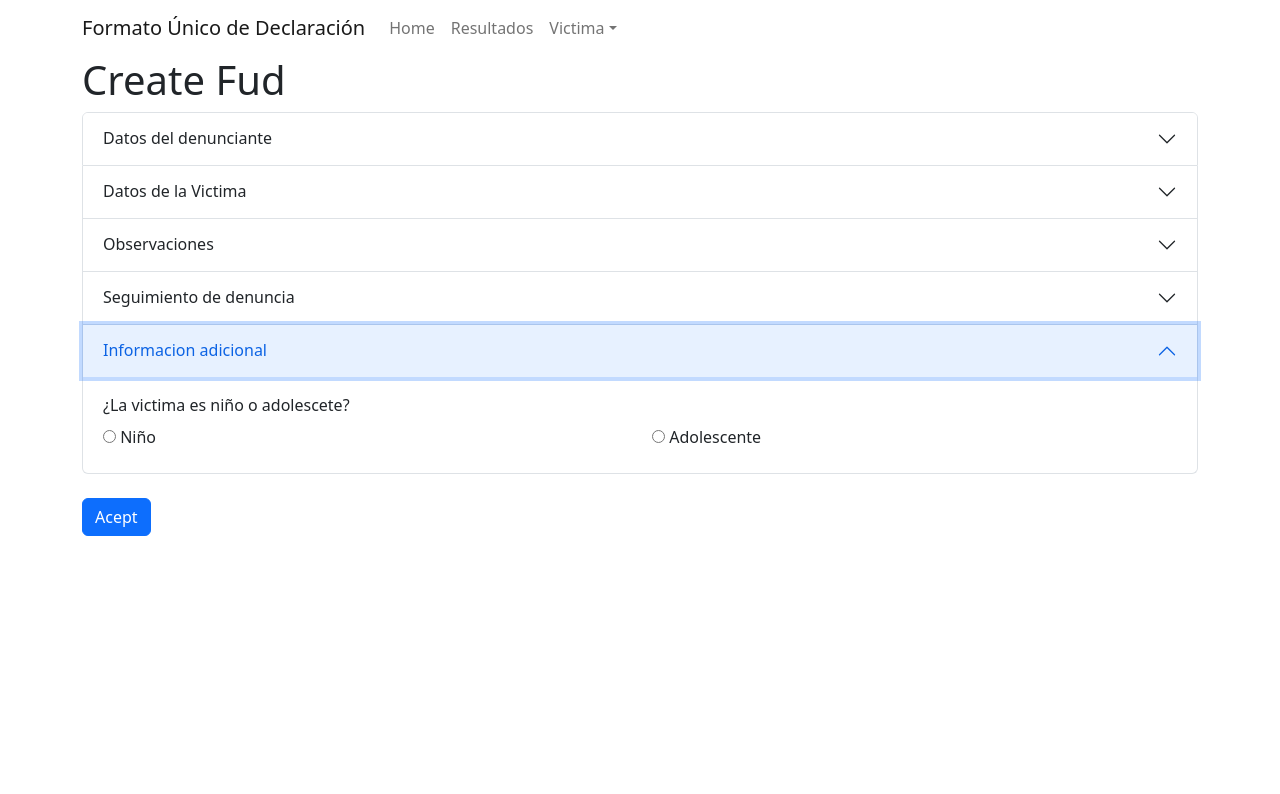
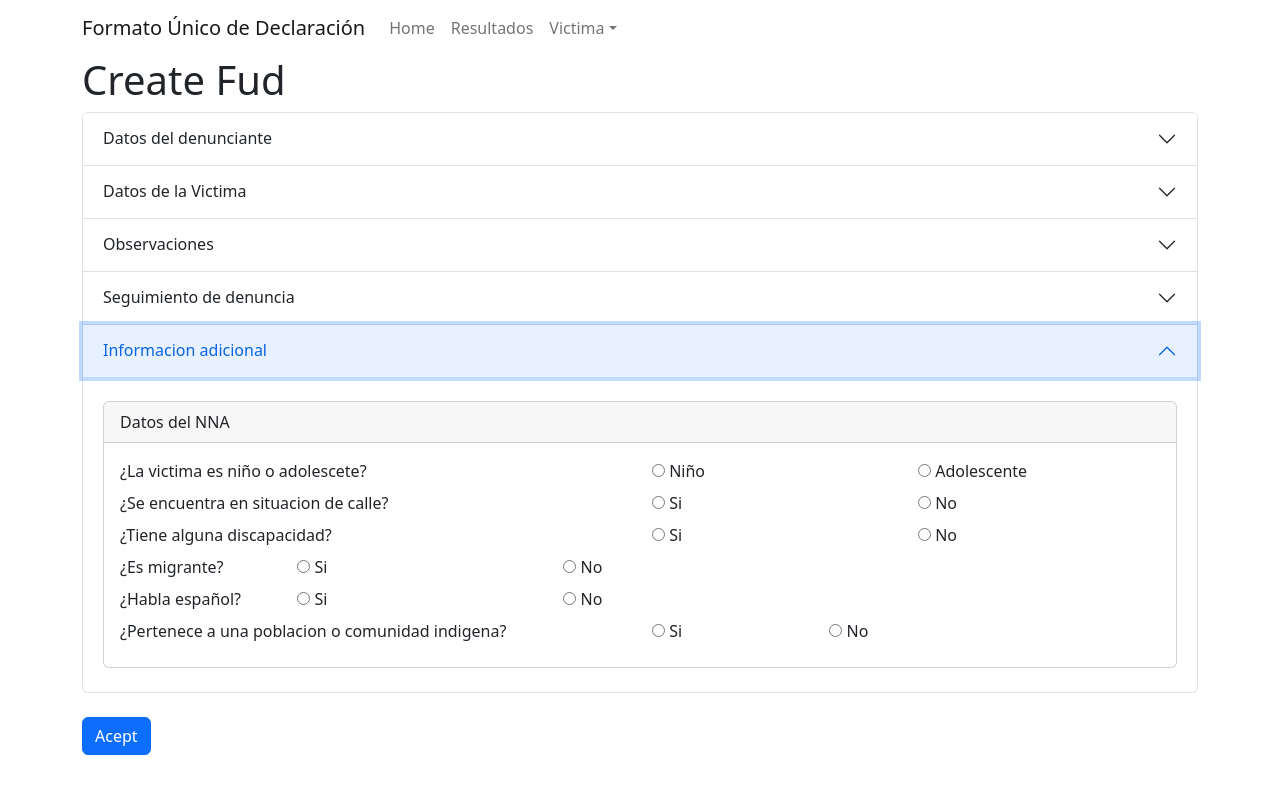
Before and after one commit to YoZaiKK/fud, a React (Vite) app in the folder client/: page /new in a window 1280 px wide. Both pictures are taken after a click on the button "Informacion adicional". Shown: the top 794 px of the page. Built offline with nearby package versions, Linux system fonts and the light colour scheme.

Commit message:
fud form completo

```diff
--- a/client/src/pages/FudForm.jsx
+++ b/client/src/pages/FudForm.jsx
@@ -36,7 +36,7 @@ export const FudForm = () => {
 		};
 		loadFud();
 	}, []);
-	function variasVictimas({victimas}) {
+	function variasVictimas({ victimas }) {
 		let arrayVictimas = [];
 		for (let i = 0; i < victimas; i++) {
 			arrayVictimas.push(
@@ -502,7 +502,10 @@ export const FudForm = () => {
 									</Form.Group>
 									{values.alreadyDenuncia == "si" ? (
 										<Container>
-											<Form.Label>¿Denuncia Local o federal?</Form.Label>
+											<Form.Label>
+												Via investigacion ministerial, proceso judicial o
+												proceso ante organizacion nacional
+											</Form.Label>
 											<Form.Group>
 												<Row>
 													<Col>
@@ -510,9 +513,9 @@ export const FudForm = () => {
 															<Field
 																type="radio"
 																name="tipoDenuncia"
-																value="local"
+																value="invMinisterial"
 															/>{" "}
-															Local
+															investigacion ministerial
 														</Form.Label>
 													</Col>
 													<Col>
@@ -520,57 +523,75 @@ export const FudForm = () => {
 															<Field
 																type="radio"
 																name="tipoDenuncia"
-																value="federal"
+																value="procJudicial"
 															/>{" "}
-															Dederal
-														</Form.Label>
-													</Col>
-												</Row>
-											</Form.Group>
-											<Form.Label>¿Tipo de Proceso?</Form.Label>
-											<Form.Group>
-												<Row>
-													<Col>
-														<Form.Label>
-															<Field
-																type="radio"
-																name="tipoProcesoDenuncia"
-																value="invMinisterial"
-															/>{" "}
-															Investigacion administrativa
+															proceso judicial
 														</Form.Label>
 													</Col>
 													<Col>
 														<Form.Label>
 															<Field
 																type="radio"
-																name="tipoProcesoDenuncia"
-																value="procJudicial"
+																name="tipoDenuncia"
+																value="orgDerechosHumanos"
 															/>{" "}
-															Proceso Juridico
-														</Form.Label>
-													</Col>
-													<Col>
-														<Form.Label>
-															<Field
-																type="radio"
-																name="tipoProcesoDenuncia"
-																value="procOrgNacional"
-															/>{" "}
-															Proceso ante organizacion nacional
+															Proc. ante Org. Nacionales e Internacionales de
+															derechos humanos
 														</Form.Label>
 													</Col>
 												</Row>
 											</Form.Group>
-											<Form.Label className="mt-2">
-												Fecha de denuncia
-											</Form.Label>
 											<Form.Group>
+												<Row>
+													<Col xs={2}>
+														<Form.Label className="mt-2">Fecha </Form.Label>
+													</Col>
+													<Col xs={3}>
+														<Form.Control type="date" name="fechaDenuncia" />
+													</Col>
+												</Row>
+											</Form.Group>
+											<Form.Group>
+												<Row>
+													<Col xs={2}>
+														<Form.Label>Entidad federativa</Form.Label>
+													</Col>
+													<Col>
 														<Form.Control
-													type="date"
-													name="fechaDenuncia"
+															type="text"
+															name="entidadFedDenuncia"
 															onChange={handleChange}
 														/>
+													</Col>
+												</Row>
+											</Form.Group>
+											<Form.Group>
+												<Row>
+													<Col xs={2}>
+														<Form.Label>Delito</Form.Label>
+													</Col>
+													<Col>
+														<Form.Control
+															type="text"
+															name="delito"
+															onChange={handleChange}
+														/>
+													</Col>
+												</Row>
+											</Form.Group>
+											<Form.Group>
+												<Row>
+													<Col xs={2}>
+														<Form.Label>Estado de la investigacion</Form.Label>
+													</Col>
+													<Col>
+														<Form.Control
+															type="text"
+															name="edoInvestigacion"
+															onChange={handleChange}
+														/>
+													</Col>
+												</Row>
 											</Form.Group>
 										</Container>
 									) : (
@@ -584,10 +605,57 @@ export const FudForm = () => {
 							<Accordion.Item eventKey="5">
 								<Accordion.Header>Informacion adicional</Accordion.Header>
 								<Accordion.Body>
-									<Form.Label>¿La victima es niño o adolescete?</Form.Label>
+									{values.tutor == "Si" ? (
+										<Card>
+											<Card.Header>Datos del tutor</Card.Header>
+											<Card.Body>
+												<Form.Label>Nombre completo del tutor</Form.Label>
+												<Form.Group>
+													<Form.Control
+														type="text"
+														name="edoInvestigacion"
+														placeholder="Nombre del tutor"
+														onChange={handleChange}
+													/>
+												</Form.Group>
+												<Row>
+													<Col xs={1}>
+														<Form.Label>Edad</Form.Label>
+													</Col>
+													<Col xs={3}>
+														<Form.Control
+															type="number"
+															name="edadTutor"
+															placeholder="30..."
+															onChange={handleChange}
+														/>
+													</Col>
+													<Col xs={4}>
+														<Form.Label>Cantidad de telefonos</Form.Label>
+													</Col>
+													<Col xs={2}>
+														<Form.Control
+															type="number"
+															name="numerosTelefonicos"
+															placeholder="1..."
+															onChange={handleChange}
+														/>
+													</Col>
+												</Row>
+											</Card.Body>
+										</Card>
+									) : null}
+									<Card className=" my-2">
+										<Card.Header>Datos del NNA</Card.Header>
+										<Card.Body>
 											<Form.Group>
 												<Row>
-											<Col>
+													<Col xs={6}>
+														<Form.Label>
+															¿La victima es niño o adolescete?
+														</Form.Label>
+													</Col>
+													<Col xs={3}>
 														<Form.Label>
 															<Field
 																type="radio"
@@ -597,14 +665,291 @@ export const FudForm = () => {
 															Niño
 														</Form.Label>
 													</Col>
-											<Col>
+													<Col xs={3}>
 														<Form.Label>
-													<Field type="radio" name="childOrTeen" value="Teen" />{" "}
+															<Field
+																type="radio"
+																name="childOrTeen"
+																value="Teen"
+															/>{" "}
 															Adolescente
 														</Form.Label>
 													</Col>
 												</Row>
 											</Form.Group>
+											<Form.Group>
+												<Row>
+													<Col xs={6}>
+														<Form.Label>
+															¿Se encuentra en situacion de calle?
+														</Form.Label>
+													</Col>
+													<Col xs={3}>
+														<Form.Label>
+															<Field type="radio" name="sitCalle" value="si" />{" "}
+															Si
+														</Form.Label>
+													</Col>
+													<Col xs={3}>
+														<Form.Label>
+															<Field type="radio" name="sitCalle" value="no" />{" "}
+															No
+														</Form.Label>
+													</Col>
+												</Row>
+											</Form.Group>
+											<Form.Group>
+												<Row>
+													<Col xs={6}>
+														<Form.Label>¿Tiene alguna discapacidad?</Form.Label>
+													</Col>
+													<Col xs={3}>
+														<Form.Label>
+															<Field
+																type="radio"
+																name="discapacidad"
+																value="si"
+															/>{" "}
+															Si
+														</Form.Label>
+													</Col>
+													<Col xs={3}>
+														<Form.Label>
+															<Field
+																type="radio"
+																name="discapacidad"
+																value="no"
+															/>{" "}
+															No
+														</Form.Label>
+													</Col>
+												</Row>
+											</Form.Group>
+											{values.discapacidad == "si" ? (
+												<Card>
+													<Card.Header>Descripcion de discapacidad</Card.Header>
+													<Card.Body>
+														<Form.Group>
+															<Row>
+																<Col xs={1}>
+																	<Form.Label>Tipo</Form.Label>
+																</Col>
+																<Col xs={2}>
+																	<Form.Label>
+																		<Field
+																			type="radio"
+																			name="discapacidadTipo"
+																			value="fisica"
+																		/>{" "}
+																		Fisica
+																	</Form.Label>
+																</Col>
+																<Col xs={2}>
+																	<Form.Label>
+																		<Field
+																			type="radio"
+																			name="discapacidadTipo"
+																			value="mental"
+																		/>{" "}
+																		Mental
+																	</Form.Label>
+																</Col>
+																<Col xs={2}>
+																	<Form.Label>
+																		<Field
+																			type="radio"
+																			name="discapacidadTipo"
+																			value="intelectual"
+																		/>{" "}
+																		Intelectual
+																	</Form.Label>
+																</Col>
+																<Col xs={2}>
+																	<Form.Label>
+																		<Field
+																			type="radio"
+																			name="discapacidadTipo"
+																			value="visual"
+																		/>{" "}
+																		Visual
+																	</Form.Label>
+																</Col>
+																<Col xs={2}>
+																	<Form.Label>
+																		<Field
+																			type="radio"
+																			name="discapacidadTipo"
+																			value="auditiva"
+																		/>{" "}
+																		Auditiva
+																	</Form.Label>
+																</Col>
+															</Row>
+														</Form.Group>
+														<Form.Group>
+															<Row>
+																<Col xs={3}>
+																	<Form.Label>Grado de dependencia</Form.Label>
+																</Col>
+																<Col xs={2}>
+																	<Form.Label>
+																		<Field
+																			type="radio"
+																			name="discapacidadDependencia"
+																			value="1"
+																		/>{" "}
+																		Moderada
+																	</Form.Label>
+																</Col>
+																<Col xs={2}>
+																	<Form.Label>
+																		<Field
+																			type="radio"
+																			name="discapacidadDependencia"
+																			value="2"
+																		/>{" "}
+																		Severa
+																	</Form.Label>
+																</Col>
+																<Col xs={3}>
+																	<Form.Label>
+																		<Field
+																			type="radio"
+																			name="discapacidadDependencia"
+																			value="3"
+																		/>{" "}
+																		Gran dependencia
+																	</Form.Label>
+																</Col>
+															</Row>
+														</Form.Group>
+													</Card.Body>
+												</Card>
+											) : null}
+											<Form.Group>
+												<Row>
+													<Col xs={2}>
+														<Form.Label>¿Es migrante?</Form.Label>
+													</Col>
+													<Col xs={3}>
+														<Form.Label>
+															<Field type="radio" name="migrante" value="si" />{" "}
+															Si
+														</Form.Label>
+													</Col>
+													<Col xs={3}>
+														<Form.Label>
+															<Field type="radio" name="migrante" value="no" />{" "}
+															No
+														</Form.Label>
+													</Col>
+												</Row>
+											</Form.Group>
+											{values.migrante == "si" ? (
+												<>
+													<Form.Control
+														type="text"
+														name="migrantePais"
+														placeholder="Pais de origen"
+														onChange={handleChange}
+													/>{" "}
+												</>
+											) : null}
+											<Form.Group>
+												<Row>
+													<Col xs={2}>
+														<Form.Label>¿Habla español?</Form.Label>
+													</Col>
+													<Col xs={3}>
+														<Form.Label>
+															<Field
+																type="radio"
+																name="hispanohablante"
+																value="si"
+															/>{" "}
+															Si
+														</Form.Label>
+													</Col>
+													<Col xs={3}>
+														<Form.Label>
+															<Field
+																type="radio"
+																name="hispanohablante"
+																value="no"
+															/>{" "}
+															No
+														</Form.Label>
+													</Col>
+												</Row>
+											</Form.Group>
+											{values.hispanohablante == "no" ? (
+												<Form.Group>
+													<Row>
+														<Col xs={3}>
+															<Form.Label>¿Requiere traductor?</Form.Label>
+														</Col>
+														<Col xs={3}>
+															<Form.Label>
+																<Field
+																	type="radio"
+																	name="traductor"
+																	value="si"
+																/>{" "}
+																Si
+															</Form.Label>
+														</Col>
+														<Col xs={3}>
+															<Form.Label>
+																<Field
+																	type="radio"
+																	name="traductor"
+																	value="no"
+																/>{" "}
+																No
+															</Form.Label>
+														</Col>
+													</Row>
+												</Form.Group>
+											) : null}
+											<Form.Group>
+												<Row>
+													<Col xs={6}>
+														<Form.Label>
+															¿Pertenece a una poblacion o comunidad indigena?
+														</Form.Label>
+													</Col>
+													<Col xs={2}>
+														<Form.Label>
+															<Field
+																type="radio"
+																name="comunidadIndigena"
+																value="si"
+															/>{" "}
+															Si
+														</Form.Label>
+													</Col>
+													<Col xs={2}>
+														<Form.Label>
+															<Field
+																type="radio"
+																name="comunidadIndigena"
+																value="no"
+															/>{" "}
+															No
+														</Form.Label>
+													</Col>
+												</Row>
+											</Form.Group>
+											{values.comunidadIndigena == "si" ? (
+												<Form.Control
+													type="text"
+													name="comunidadIndigenaNombre"
+													placeholder="Nombre de la poblacion"
+													onChange={handleChange}
+												/>
+											) : null}
+										</Card.Body>
+									</Card>
 								</Accordion.Body>
 							</Accordion.Item>
 						</Accordion>
```
Lines whose indentation alone changed are shown as unchanged.
